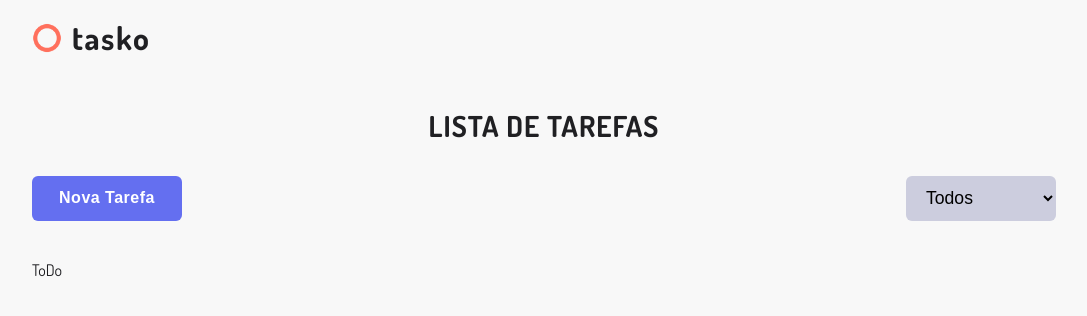
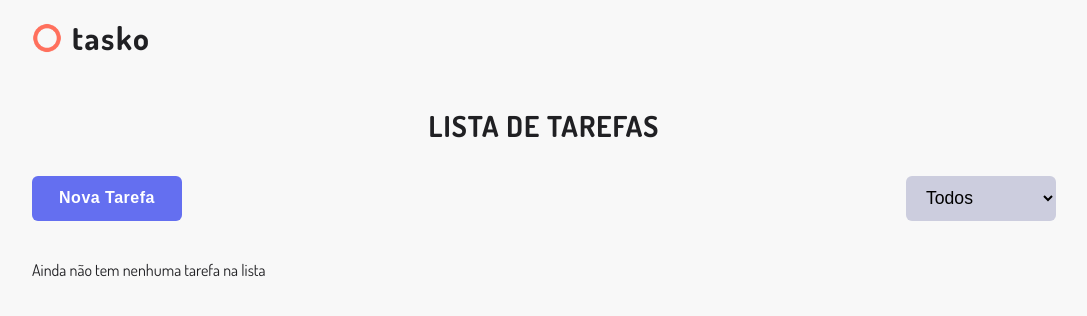
Before and after one commit to tiagocreator/tasko, a React (Create React App) app: page / in a window 1280 px wide. Shown: the top 316 px of the page, without its empty margins (96-1183 px from the left). Built offline with nearby package versions, Linux system fonts and the light colour scheme.

Commit message:
Add and sort ToDo list items

```diff
--- a/src/components/ToDo.js
+++ b/src/components/ToDo.js
@@ -1,7 +1,22 @@
+import { useSelector } from 'react-redux';
 import { ToDoStyle } from './styles/ToDoStyles';
+import ToDoItem from './ToDoItem';
 
 const ToDo = () => {
-  return <ToDoStyle>ToDo</ToDoStyle>;
+  const todoList = useSelector((state) => state.todo.todoList);
+  const sortedTodoList = [...todoList].sort(
+    (a, b) => new Date(b.time) - new Date(a.time)
+  );
+
+  return (
+    <ToDoStyle>
+      <div>
+        {sortedTodoList && sortedTodoList.length > 0
+          ? sortedTodoList.map((task) => <ToDoItem todo={task} key={task.id} />)
+          : 'Ainda não tem nenhuma tarefa na lista'}
+      </div>
+    </ToDoStyle>
+  );
 };
 
 export default ToDo;
```
